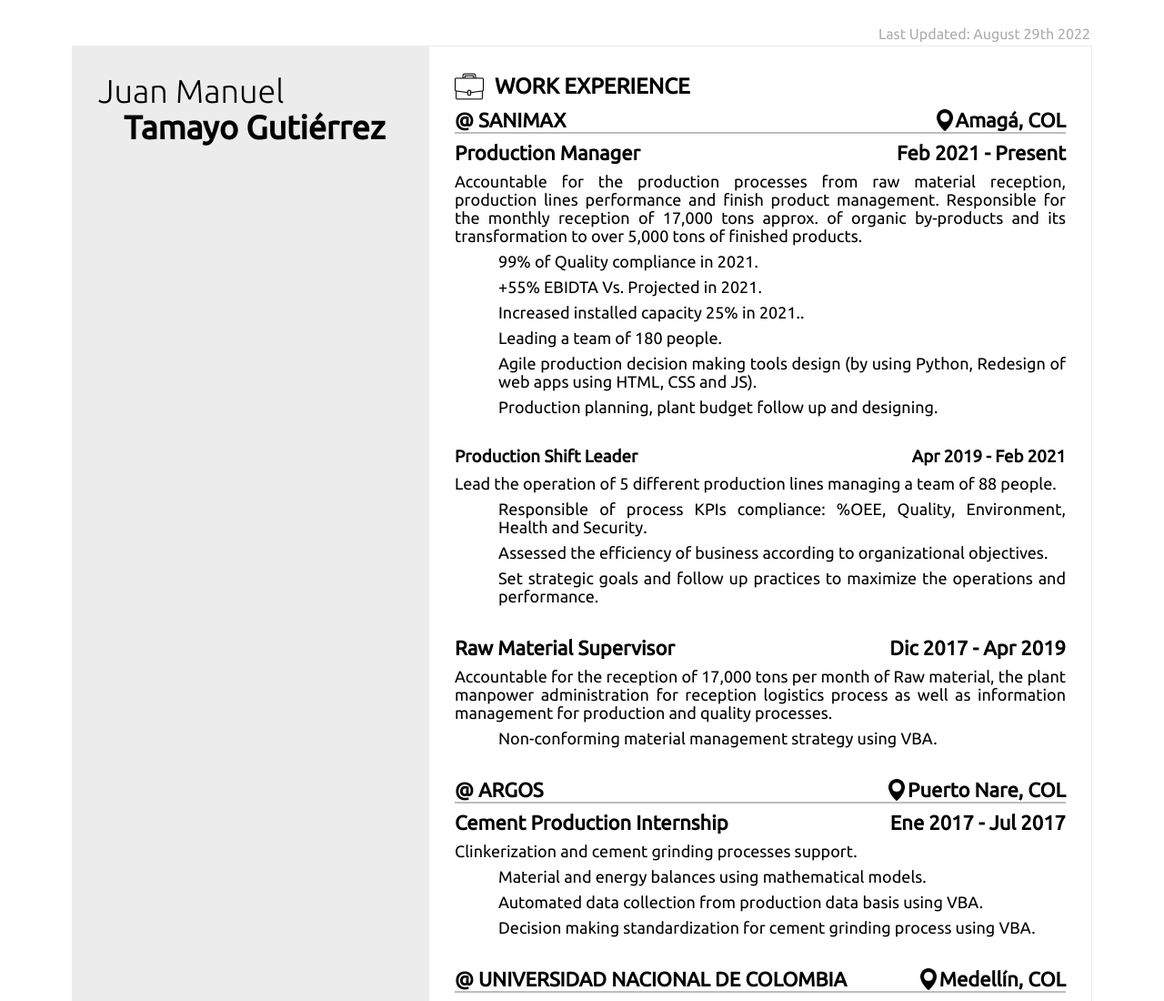
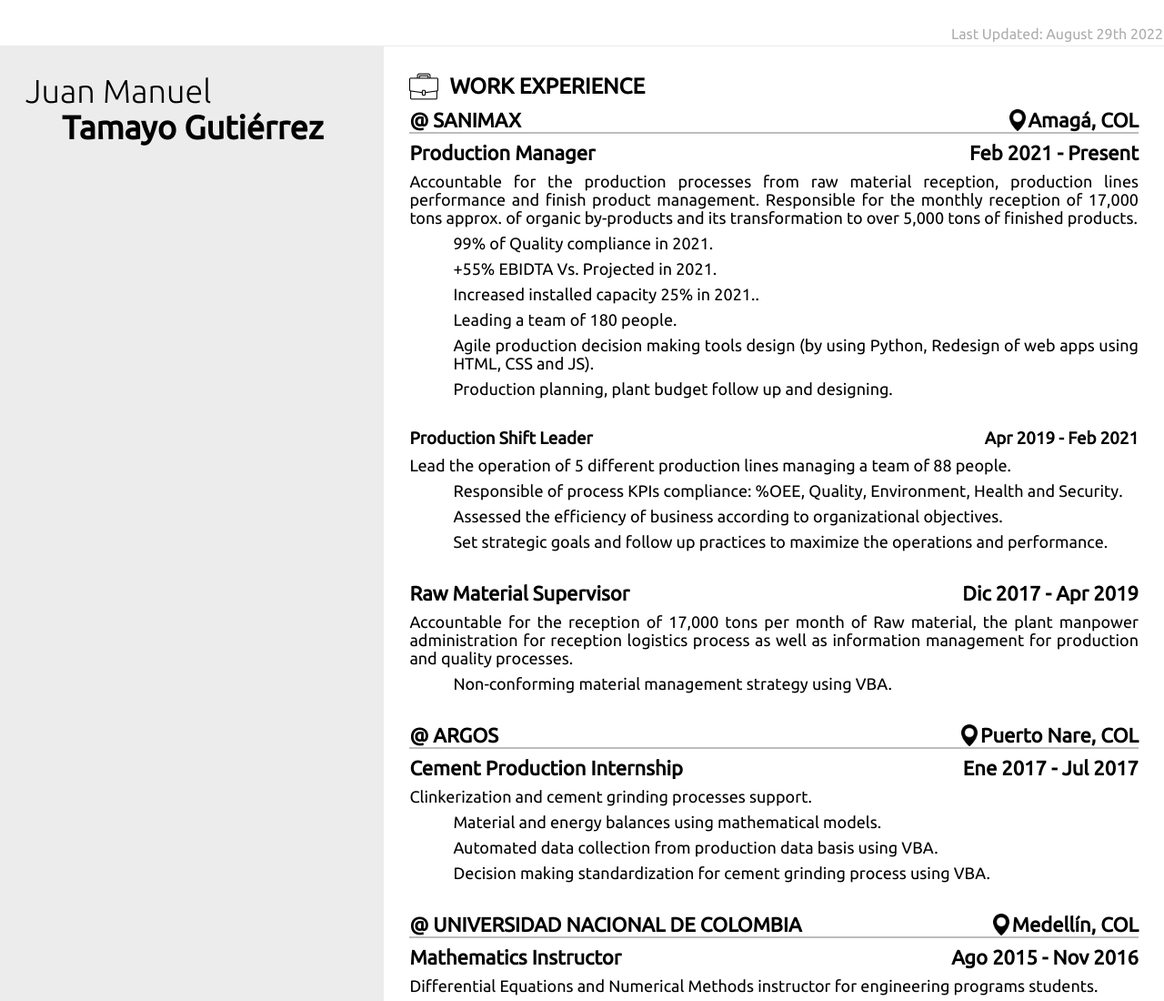
Before and after one commit to JMTamayo/CV, a plain HTML site: page index.html in a window 1280 px wide. Shown: the top 1100 px of the page at 91% size. Drawn offline with Linux system fonts and the light colour scheme.

Commit message:
Updating frame sizing

```diff
--- a/css/styles.css
+++ b/css/styles.css
@@ -27,7 +27,7 @@ main p.last-updated {
     margin-bottom: 4px;
 
     /*Dimensions:*/
-    width:  1120px;
+    width:  1280px;
 
     /*Display:*/
     text-align: right;
@@ -44,7 +44,7 @@ main div.frame {
     background-color: var(--gray2);
 
     /*Dimensions:*/
-    width:  1120px;
+    width:  1280px;
 
     /*Display_*/
     display: flex;
@@ -56,7 +56,7 @@ main div.frame {
 main div.frame div.left-section {
     /*Dimensions:*/
     height: 100%;
-    width:  35%;
+    width:  33%;
 
     /*Display:*/
     display: flex;
@@ -69,7 +69,7 @@ main div.frame div.right-section {
 
     /*Dimensions:*/
     height: 100%;
-    width:  65%;
+    width:  67%;
 }
 
 main div.frame div.left-section section.name {
@@ -100,7 +100,7 @@ main div.frame div.left-section section.name h1.last-name-text {
 
     /*Display:*/
     position: relative;
-    left: 28px;
+    left: 40px;
 }
 
 main div.frame div.right-section section.section-container {
```
